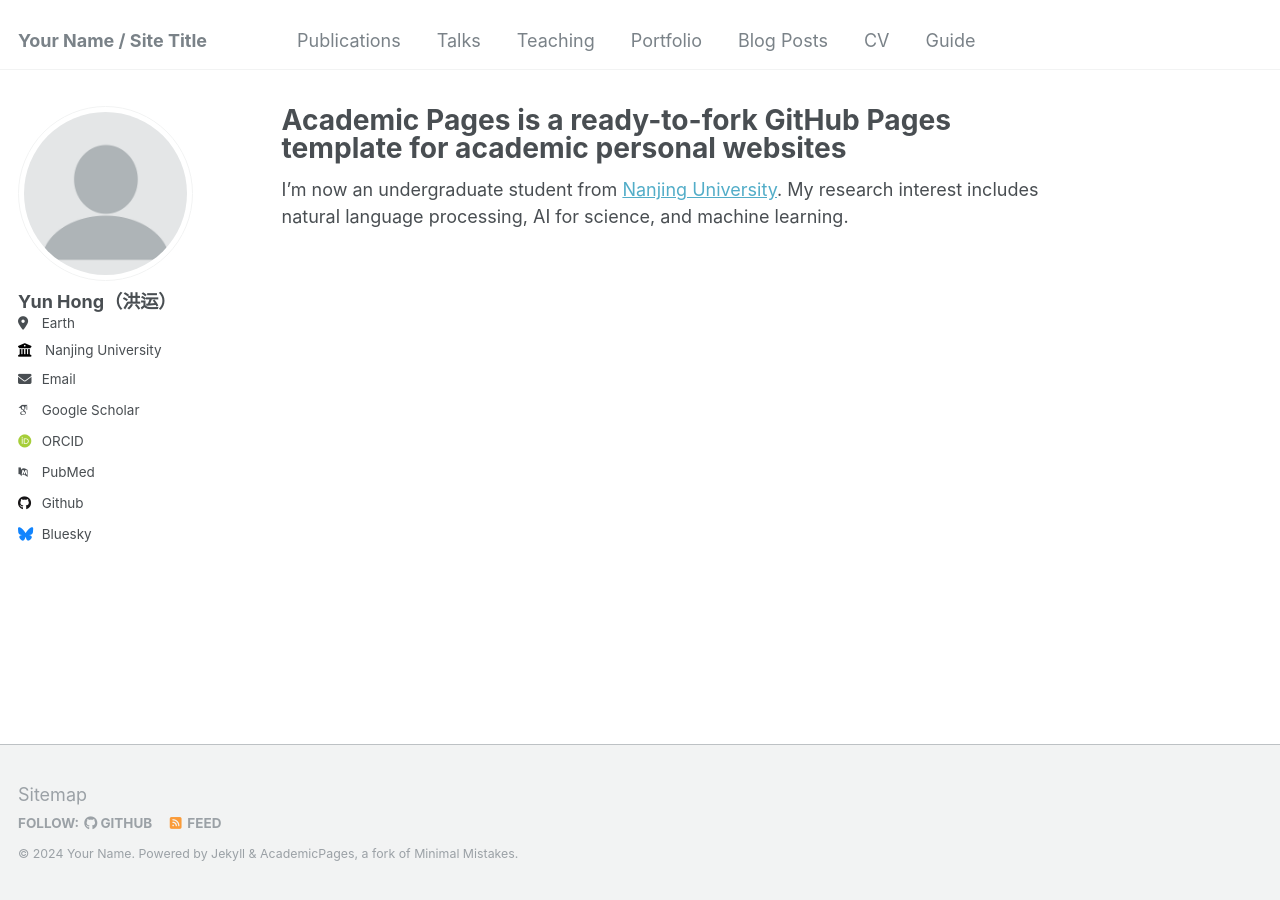
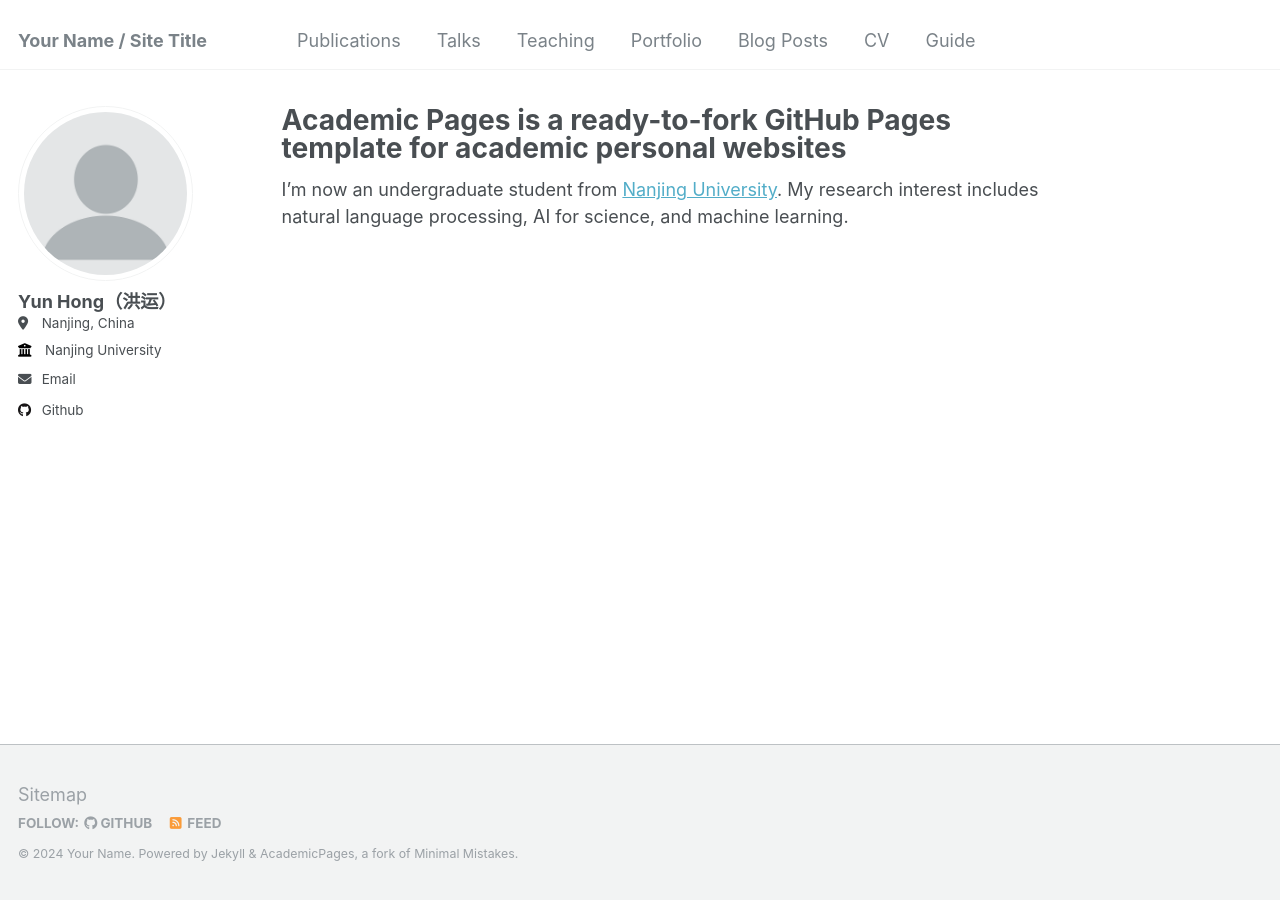
Before and after one commit to HongYun021021/HongYun021021.github.io, a Jekyll site: the page built from _pages/about.md, in a window 1280 px wide. Built offline with Jekyll 4.4.1, drawn with Linux system fonts in a browser that asks for light colours; some web fonts are replaced.

Commit message:
Update _config.yml

```diff
--- a/_config.yml
+++ b/_config.yml
@@ -25,30 +25,30 @@ author:
   name             : "Yun Hong（洪运）"
   pronouns         : # example: "she/her"
   bio              :
-  location         : "Earth"
+  location         : "Nanjing, China"
   employer         : "Nanjing University"
   uri              : # URL
   email            : "hongy@smail.nju.edu.cn"
 
   # Academic websites
   arxiv            : # URL - Update with the correct link to your profile
-  googlescholar    : "https://scholar.google.com/citations?user=PS_CX0AAAAAJ"
+  googlescholar    : # "https://scholar.google.com/citations?user=PS_CX0AAAAAJ"
   impactstory      : # URL
-  orcid            : "http://orcid.org/yourorcidurl"
+  orcid            : # "http://orcid.org/yourorcidurl"
   semantic         : # URL
-  pubmed           : "https://www.ncbi.nlm.nih.gov/pubmed/?term=john+snow"
+  pubmed           : # "https://www.ncbi.nlm.nih.gov/pubmed/?term=john+snow"
   researchgate     : # URL
 
   # Repositories and software development
   bitbucket        : # Username - Update with your username on the site
   codepen          : # Username
   dribbble         : # Username
-  github           : "academicpages"
+  github           : "https://github.com/HongYun021021"
   kaggle           : # Username
   stackoverflow    : # User number or user number and name (i.e., use "1" or "1/jeff-atwood")
 
   # Social media
-  bluesky          : "bsky.app" # Replace this with you Bluesky username
+  bluesky          : # "bsky.app" # Replace this with you Bluesky username
   facebook         : # Username
   flickr           : # Username
   foursquare       : # Username
```
